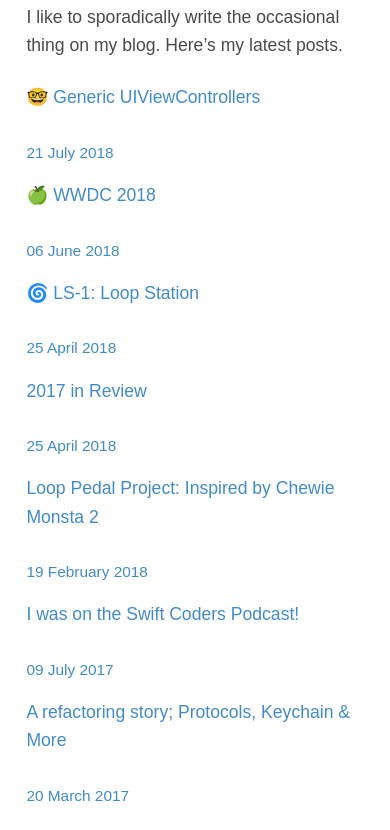
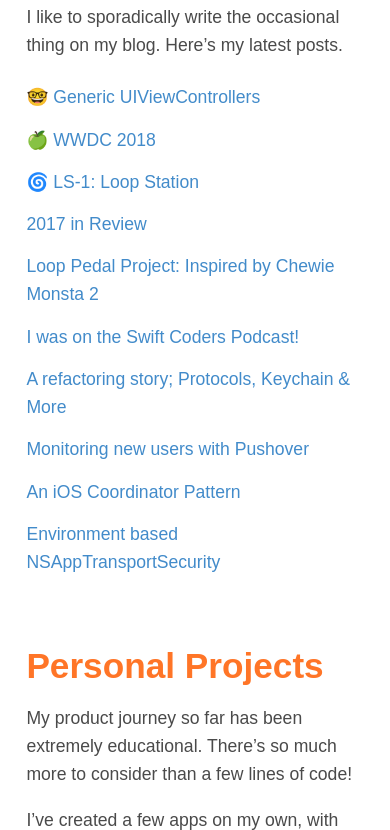
Before and after one commit to wtsnz/wtsnz.github.io, a Gatsby site: page / in a window 390 px wide. Shown: the part 653-1483 px from the top of the page. Built offline with nearby package versions, Linux system fonts and the light colour scheme; Gatsby itself is replaced by a stand-in of ours; some packages are replaced by stand-ins of ours.

Commit message:
Hide blog list date on mobile

```diff
--- a/src/components/BlogList.js
+++ b/src/components/BlogList.js
@@ -7,7 +7,7 @@
                 <div className='column'>
                     <p>{postTitle}</p>
                 </div>
-                <div className='column is-narrow'>
+                <div className='column is-narrow is-hidden-mobile'>
                     <small>{postDate}</small>
                 </div>
         </div>
```
